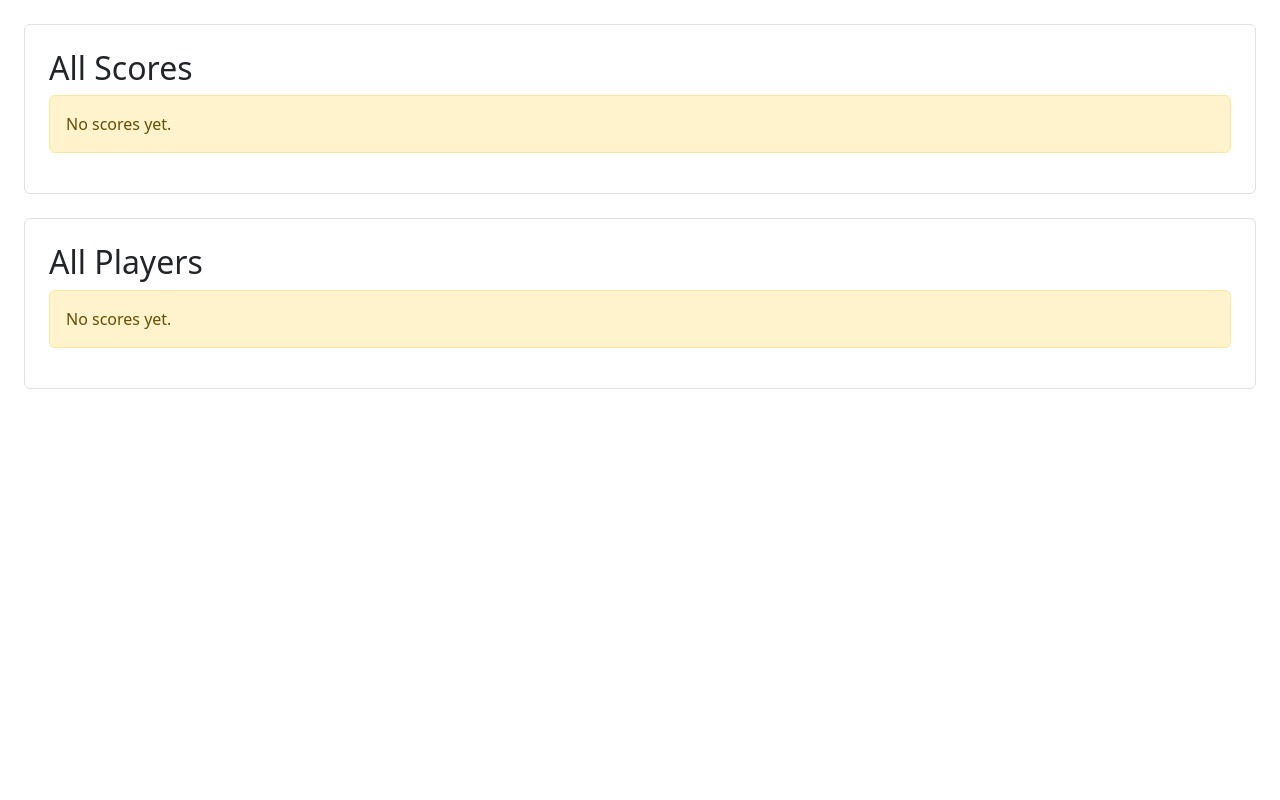
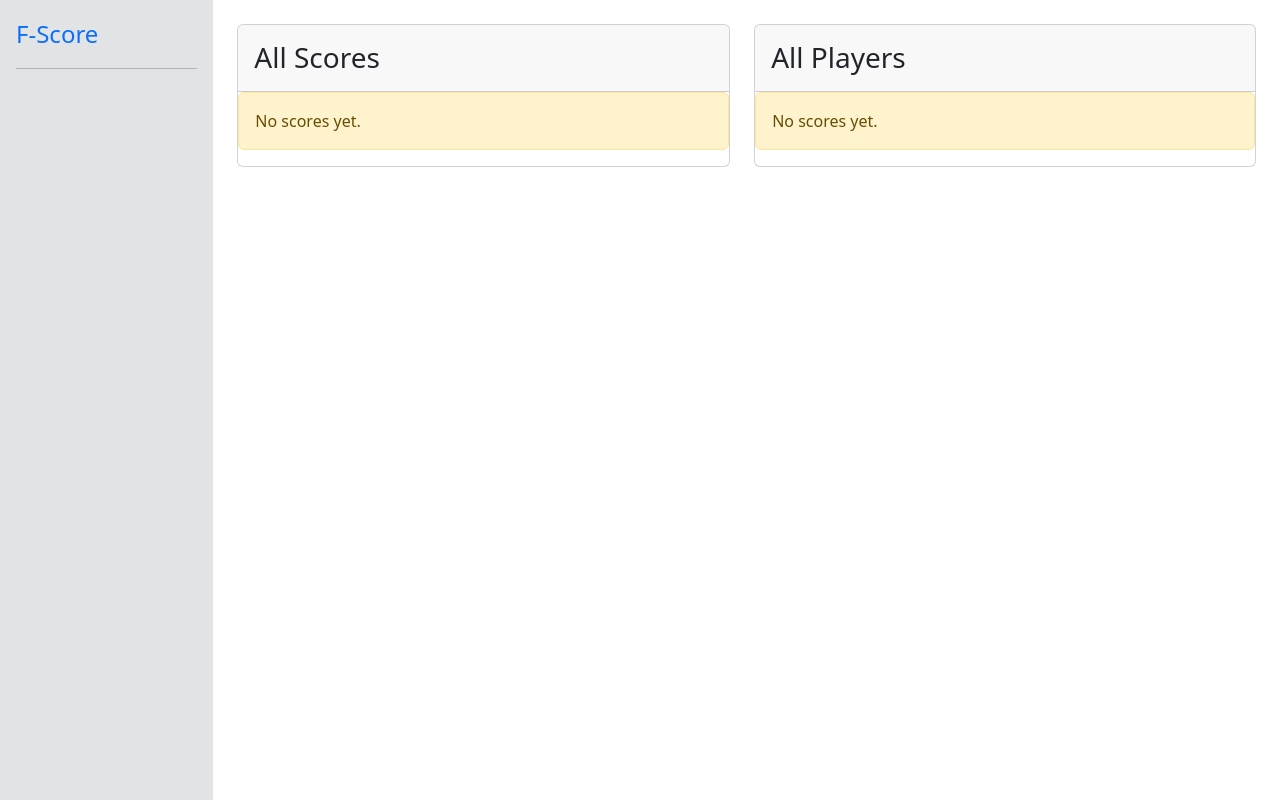
Before and after one commit to Syntoxine/score, a Django app: page / in a window 1280 px wide. Run offline with Django 5.2, Linux system fonts and the light colour scheme; data that the repository does not hold is empty.

Commit message:
added sidebar, and consolidated templates

```diff
--- a/scoreapp/settings.py
+++ b/scoreapp/settings.py
@@ -63,6 +63,7 @@ TEMPLATES = [
                 'django.template.context_processors.request',
                 'django.contrib.auth.context_processors.auth',
                 'django.contrib.messages.context_processors.messages',
+                'scoreboard.context_processors.common_context',
             ],
         },
     },
--- /dev/null
+++ b/scoreboard/context_processors.py
@@ -0,0 +1,8 @@
+from .models import Score
+
+def common_context(request):
+    # This is the context that's always sent for the sidebar to display correctly
+    return {
+        "nav_scores": Score.objects.all(),
+        "score": None,
+    }
--- a/scoreboard/templates/scoreboard/base.html
+++ b/scoreboard/templates/scoreboard/base.html
@@ -8,8 +8,68 @@
     <script>document.documentElement.setAttribute('data-bs-theme', (window.matchMedia('(prefers-color-scheme: dark)').matches ? 'dark' : 'light'))</script>
 </head>
 <body>
-    {% block content %}
-    {% endblock %}
+    <div class="container-fluid">
+        <div class="row d-md-none">
+            <div class="px-4 d-flex align-items-center justify-content-between bg-secondary-subtle">
+                <a href="/" class="fs-2 text-primary text-decoration-none">F-Score</a>
+                <!-- Responsive Navbar -->
+                <nav class="navbar navbar-dark fs-4">
+                    <div class="container-fluid p-2">
+                        <div class="row">
+                            <button class="btn text-light" type="button" data-bs-toggle="offcanvas" data-bs-target="#sidebarOffcanvas">
+                                <svg xmlns="http://www.w3.org/2000/svg" width="16" height="16" fill="currentColor" class="bi bi-list" viewBox="0 0 16 16">
+                                    <path fill-rule="evenodd" d="M2.5 12a.5.5 0 0 1 .5-.5h10a.5.5 0 0 1 0 1H3a.5.5 0 0 1-.5-.5m0-4a.5.5 0 0 1 .5-.5h10a.5.5 0 0 1 0 1H3a.5.5 0 0 1-.5-.5m0-4a.5.5 0 0 1 .5-.5h10a.5.5 0 0 1 0 1H3a.5.5 0 0 1-.5-.5"/>
+                                </svg>
+                            </button>
+                        </div>
+                    </div>
+                </nav>
+            </div>
+        </div>
+        <div class="row">
+            <!-- Sidebar (Hidden on Small Screens, Offcanvas) -->
+            <div class="col-md-3 col-lg-2 d-none d-md-block bg-secondary-subtle vh-100 p-3" id="sidebar">
+                <a href="/" class="fs-4 d-flex align-items-center mb-3 text-primary text-decoration-none">F-Score</a>
+                <hr>
+                <ul class="nav nav-pills flex-column mb-auto">
+                    {% for nav_score in nav_scores %}
+                    <li class="nav-item">
+                        <a href="{% url 'scoreboard:score' nav_score.name %}"
+                           class="nav-link {% if nav_score == score %}active{% endif %} text-light">
+                            {{ nav_score.name }}
+                        </a>
+                    </li>
+                    {% endfor %}
+                </ul>
+            </div>
+
+            <!-- Offcanvas Sidebar for Small Screens -->
+            <div class="offcanvas offcanvas-end bg-secondary-subtle" tabindex="-1" id="sidebarOffcanvas">
+                <div class="offcanvas-header">
+                    <h5 class="offcanvas-title">Menu</h5>
+                    <button type="button" class="btn-close" data-bs-dismiss="offcanvas"></button>
+                </div>
+                <div class="offcanvas-body">
+                    <ul class="nav nav-pills flex-column mb-auto">
+                        {% for nav_score in nav_scores %}
+                        <li class="nav-item">
+                            <a href="{% url 'scoreboard:score' nav_score.name %}"
+                               class="nav-link {% if nav_score == score %}active{% endif %} text-body link-body-emphasis">
+                                {{ nav_score.name }}
+                            </a>
+                        </li>
+                        {% endfor %}
+                    </ul>
+                </div>
+            </div>
+
+            <!-- Main Content Area -->
+            <main class="col-md-9 col-lg-10 p-4 container-fluid">
+                {% block content %}
+                {% endblock %}
+            </main>
+        </div>
+    </div>
     <script src="https://cdn.jsdelivr.net/npm/bootstrap@5.3.3/dist/js/bootstrap.bundle.min.js" integrity="sha384-YvpcrYf0tY3lHB60NNkmXc5s9fDVZLESaAA55NDzOxhy9GkcIdslK1eN7N6jIeHz" crossorigin="anonymous"></script>
 </body>
 </html>
--- a/scoreboard/templates/scoreboard/index.html
+++ b/scoreboard/templates/scoreboard/index.html
@@ -3,14 +3,16 @@
 {% block title %}Scores{% endblock %}
 
 {% block content %}
-<main class="p-4 d-flex flex-column justify-content-center gap-4">
-    <div class="d-flex flex-column border p-4 rounded">
-        <h2>All Scores</h2>
+<div class="d-flex flex-wrap align-items-start gap-4">
+    <div class="card flex-grow-1">
+        <div class="card-header">
+            <h3 class="card-title pt-2">All Scores</h2>
+        </div>
         {% if scores %}
-        <ul class="list-group">
+        <ul class="list-group list-group-flush">
             {% for score in scores %}
             <li class="list-group-item">
-                <a href="{% url "scoreboard:score" score.name %}" class="fs-5">{{ score.name }}</a>
+                <a href="{% url "scoreboard:score" score.name %}">{{ score.name }}</a>
             </li>
             {% endfor %}
         </ul>
@@ -20,13 +22,15 @@
             </div>
         {% endif %}
     </div>
-    <div class="d-flex flex-column border p-4 rounded">
-        <h2>All Players</h2>
+    <div class="card flex-grow-1">
+        <div class="card-header">
+            <h3 class="card-title pt-2">All Players</h2>
+        </div>
         {% if players %}
-        <ul class="list-group">
+        <ul class="list-group list-group-flush">
             {% for player in players %}
             <li class="list-group-item">
-                <a href="{% url "scoreboard:player" player.name %}" class="fs-5">{{ player.name }}</a>
+                <a href="{% url "scoreboard:player" player.name %}">{{ player.name }}</a>
             </li>
             {% endfor %}
         </ul>
@@ -36,5 +40,5 @@
             </div>
         {% endif %}
     </div>
-</main>
+</div>
 {% endblock %}
--- a/scoreboard/views.py
+++ b/scoreboard/views.py
@@ -4,7 +4,10 @@ from .models import Player, Score, ScoreEntry
 
 
 def index(request):
-    context = {"scores": Score.objects.all(), "players": Player.objects.all()}
+    context = {
+        "scores": Score.objects.all(),
+        "players": Player.objects.all(),
+    }
     return render(request, "scoreboard/index.html", context=context)
 
 
@@ -13,16 +16,21 @@ def score(request, score_name):
     context = {
         "score": score,
         "entries": ScoreEntry.objects.filter(score__id=score.id).order_by("-value"),
+        "view_type": "score",
     }
-    return render(request, "scoreboard/score.html", context=context)
+    return render(request, "scoreboard/detail.html", context=context)
 
 
 def player(request, player_name):
     player = Player.objects.get(name=player_name)
     entries = ScoreEntry.objects.filter(player__id=player.id).order_by("-value")
-    ranked_entries = [ScoreEntry.objects.filter(score=entry.score, value__gt=entry.value).count() + 1 for entry in entries]
+    ranked_entries = [
+        ScoreEntry.objects.filter(score=entry.score, value__gt=entry.value).count() + 1
+        for entry in entries
+    ]
     context = {
         "player": player,
         "entries": zip(entries, ranked_entries),
+        "view_type": "player",
     }
-    return render(request, "scoreboard/player.html", context=context)
+    return render(request, "scoreboard/detail.html", context=context)
```
Also changed, not shown: scoreboard/templates/scoreboard/detail.html (added, +66 -0 lines), scoreboard/templates/scoreboard/player.html (deleted, +0 -35 lines), scoreboard/templates/scoreboard/score.html (deleted, +0 -35 lines).
